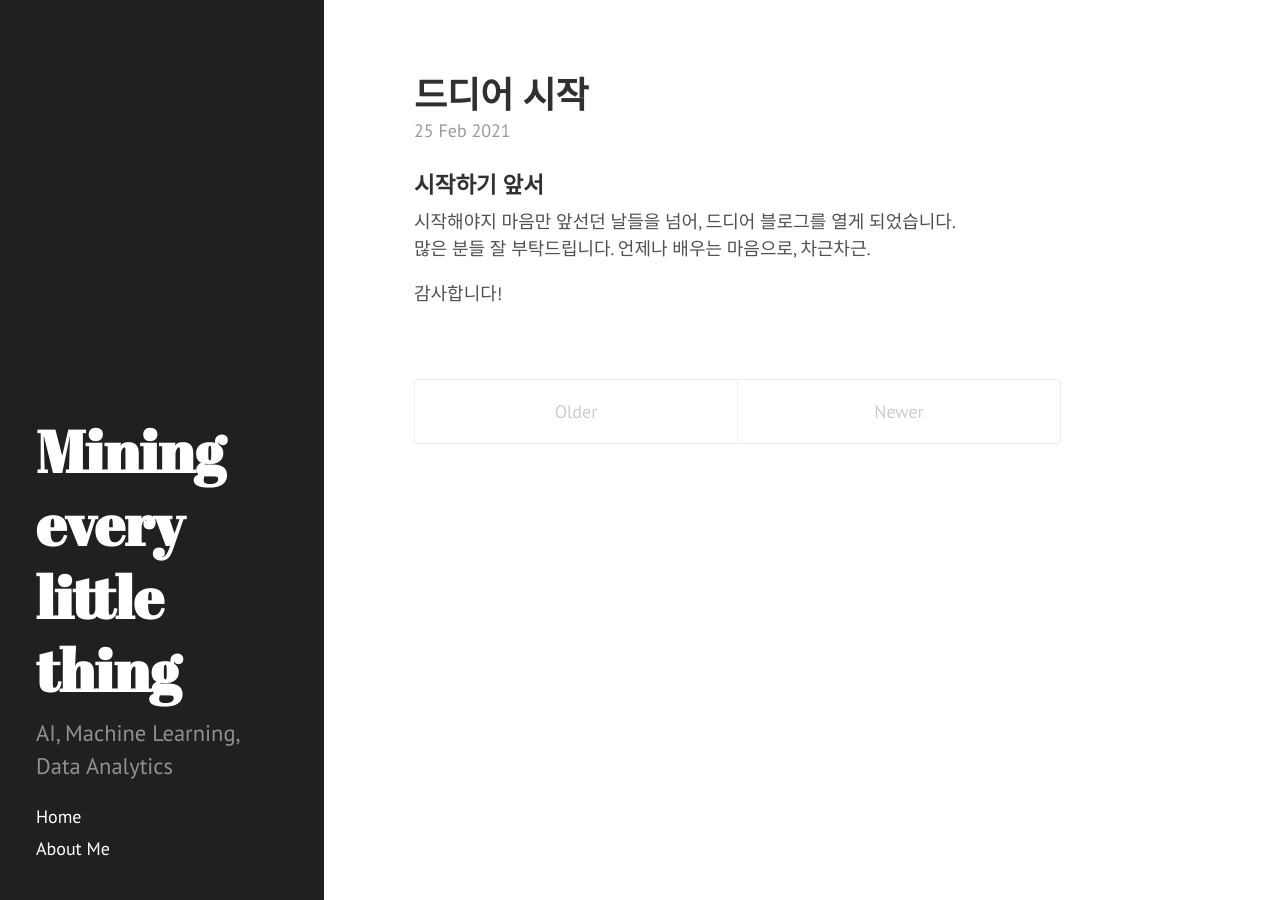
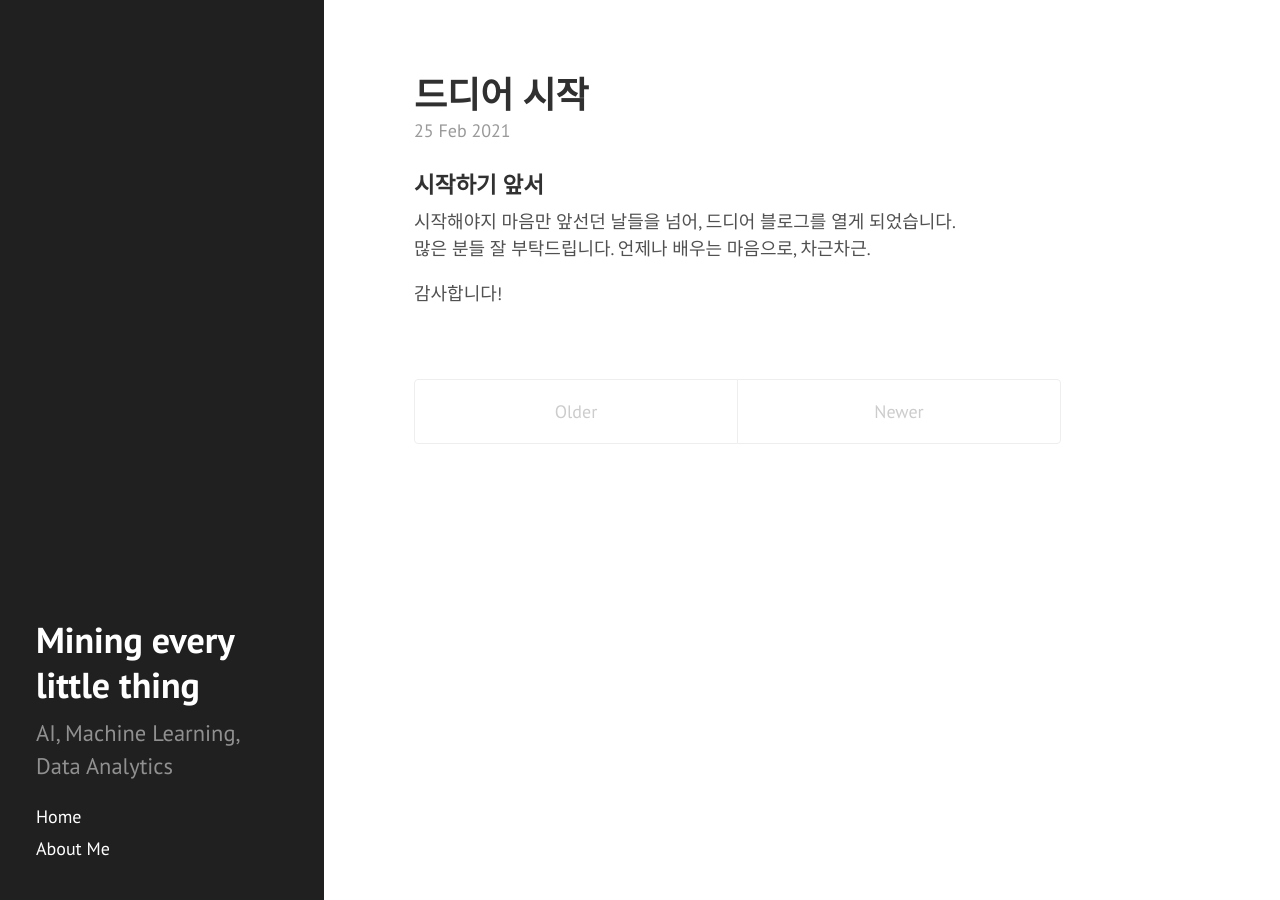
Before and after one commit to jisoo920/jisoo.github.io, a Jekyll site: the page built from index.html, in a window 1280 px wide. Built offline with Jekyll 4.4.1, drawn with Linux system fonts in a browser that asks for light colours; the list of posts is cut into pages by our own code.

Commit message:
Update hyde.css

```diff
--- a/public/css/hyde.css
+++ b/public/css/hyde.css
@@ -76,7 +76,7 @@ html {
 }
 
 /* About section */
-.sidebar-about h1 {
+.sidebar-about h3 {
   color: #fff;
   margin-top: 0;
   font-family: "Abril Fatface", serif;
```
